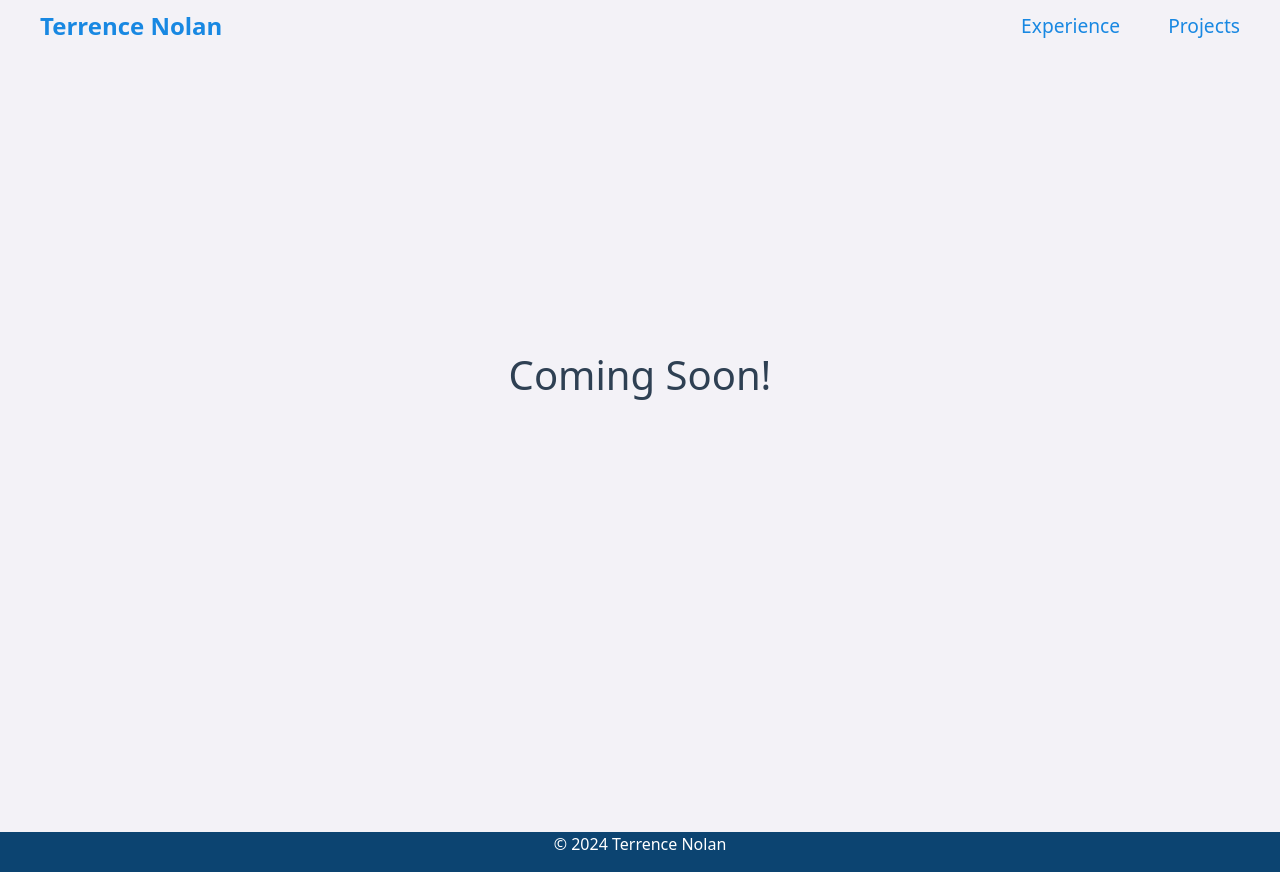
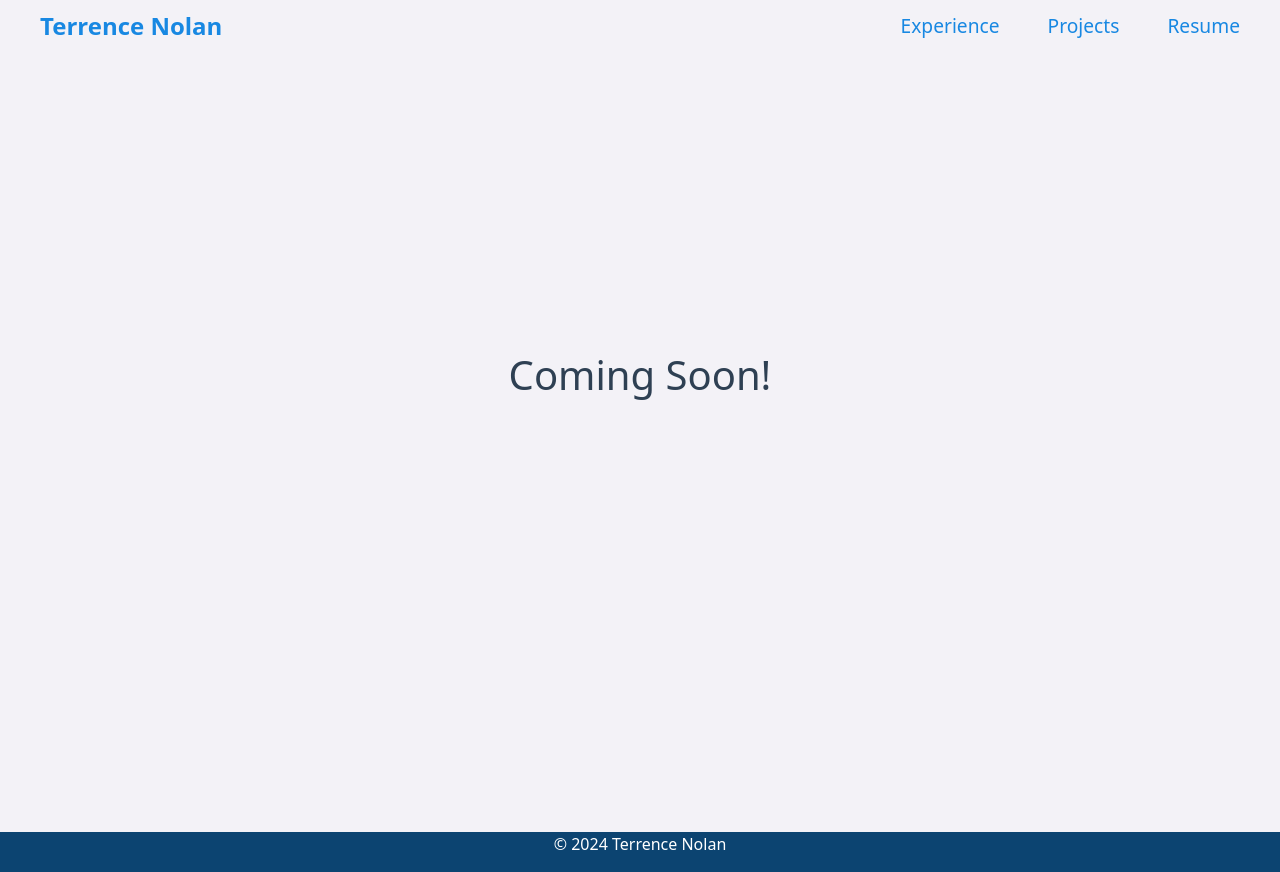
Before and after one commit to terrence-nolan/terrence-nolan, a React (Create React App) app: page /projects in a window 1280 px wide. Built offline with nearby package versions, Linux system fonts and the light colour scheme.

Commit message:
resume added to website

```diff
--- a/src/components/Header/Header.js
+++ b/src/components/Header/Header.js
@@ -3,6 +3,7 @@ import styles from './Header.module.css';
 import { Link } from 'react-router-dom';
 import { FontAwesomeIcon } from '@fortawesome/react-fontawesome';
 import { faBars, faXmark } from '@fortawesome/free-solid-svg-icons';
+import ResumePDF from './../../utils/terrence-nolan-resume.pdf';
 
 const Header = ({ scrolled }) => {
     const [isSidebarOpen, setIsSidebarOpen] = useState(false);
@@ -59,6 +60,15 @@ const Header = ({ scrolled }) => {
                         Projects
                     </Link>
                 </div>
+                <div className={styles.pageLinkContainer}>
+                    <Link
+                        to={ResumePDF}
+                        target="_blank"
+                        className={`${styles.pageLink} ${scrolled ? styles.childrenScrolled : ''}`}
+                    >
+                        Resume
+                    </Link>
+                </div>
             </div>
         )
     }
@@ -88,6 +98,14 @@ const Header = ({ scrolled }) => {
                     <Link to="/" onClick={closeNav} className={styles.pageLink}>About</Link>
                     <Link to="/experience" onClick={closeNav} className={styles.pageLink}>Experience</Link>
                     <Link to="/projects" onClick={closeNav} className={styles.pageLink}>Projects</Link>
+                    <Link
+                        to={ResumePDF}
+                        target="_blank"
+                        onClick={closeNav}
+                        className={styles.pageLink}
+                    >
+                        Resume
+                    </Link>
                 </div>
             </div>
             <button
--- a/src/pages/AboutPage/AboutPage.js
+++ b/src/pages/AboutPage/AboutPage.js
@@ -54,7 +54,10 @@ const AboutPage = () => {
                 </div>
                 <div className={styles.soloCardContainer}>
                     <div className={styles.card}>
-                        <p>Outside of the classroom, I enjoy drawing, being active, and teaching myself how to play the guitar.
+                        <p>In my final semester of college, I am enrolled in an Applied Machine Learning course as well
+                            as continuing to work on my Senior Capstone project – <a href={"https://punchcard.work/"}>Punchcard</a>.
+                            <br /><br />
+                            Outside of the classroom, I enjoy drawing, being active, and teaching myself how to play the guitar.
                             Some of my more active hobbies include playing soccer, rock climbing, and running.
                         </p>
                     </div>
--- a/src/pages/AboutPage/AboutPage.module.css
+++ b/src/pages/AboutPage/AboutPage.module.css
@@ -41,7 +41,7 @@
         overflow: auto;
         width: 100%;
         color: #2E4053;
-        font-size: 0.85rem;
+        /*font-size: 0.85rem;*/
     }
 
     .image {
```
